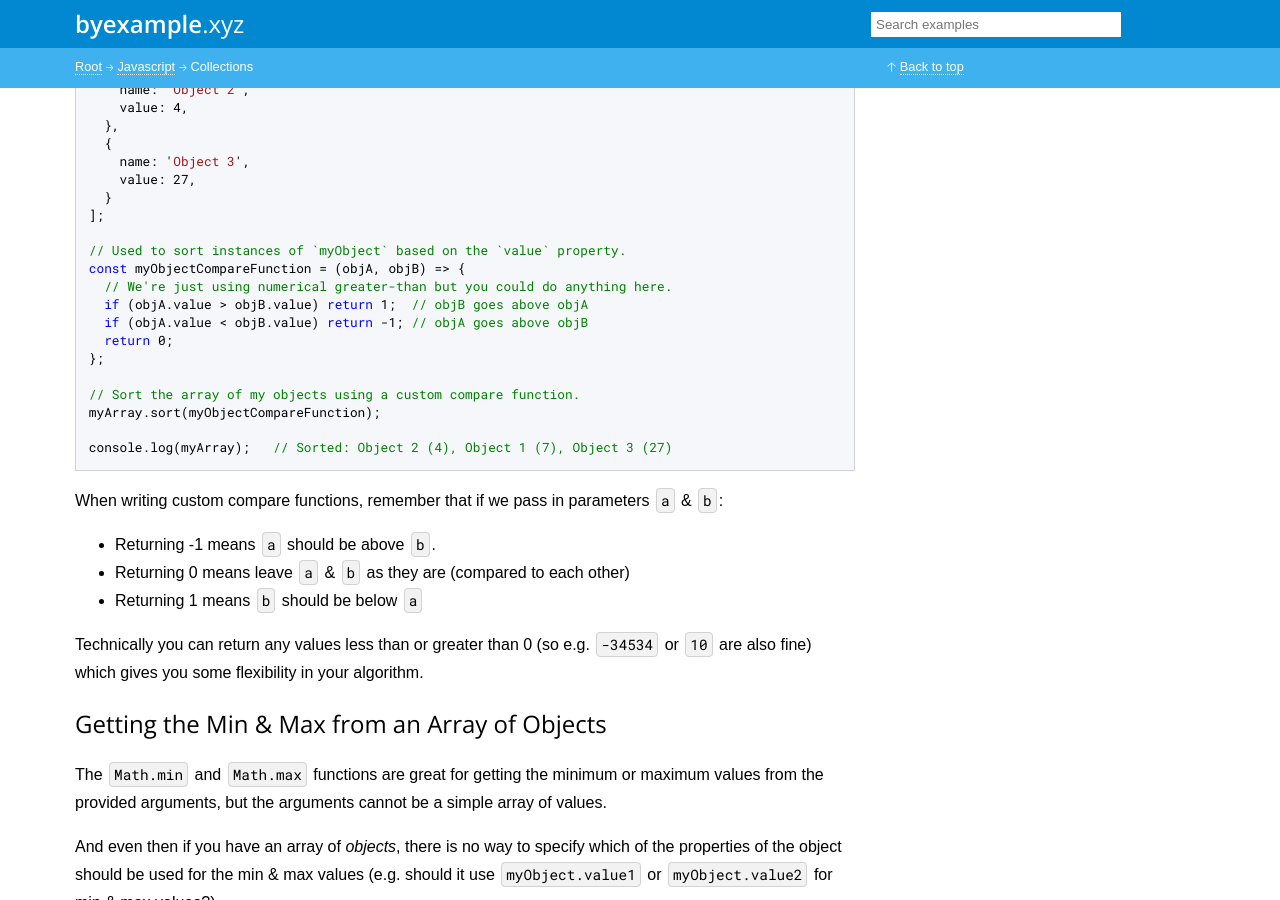
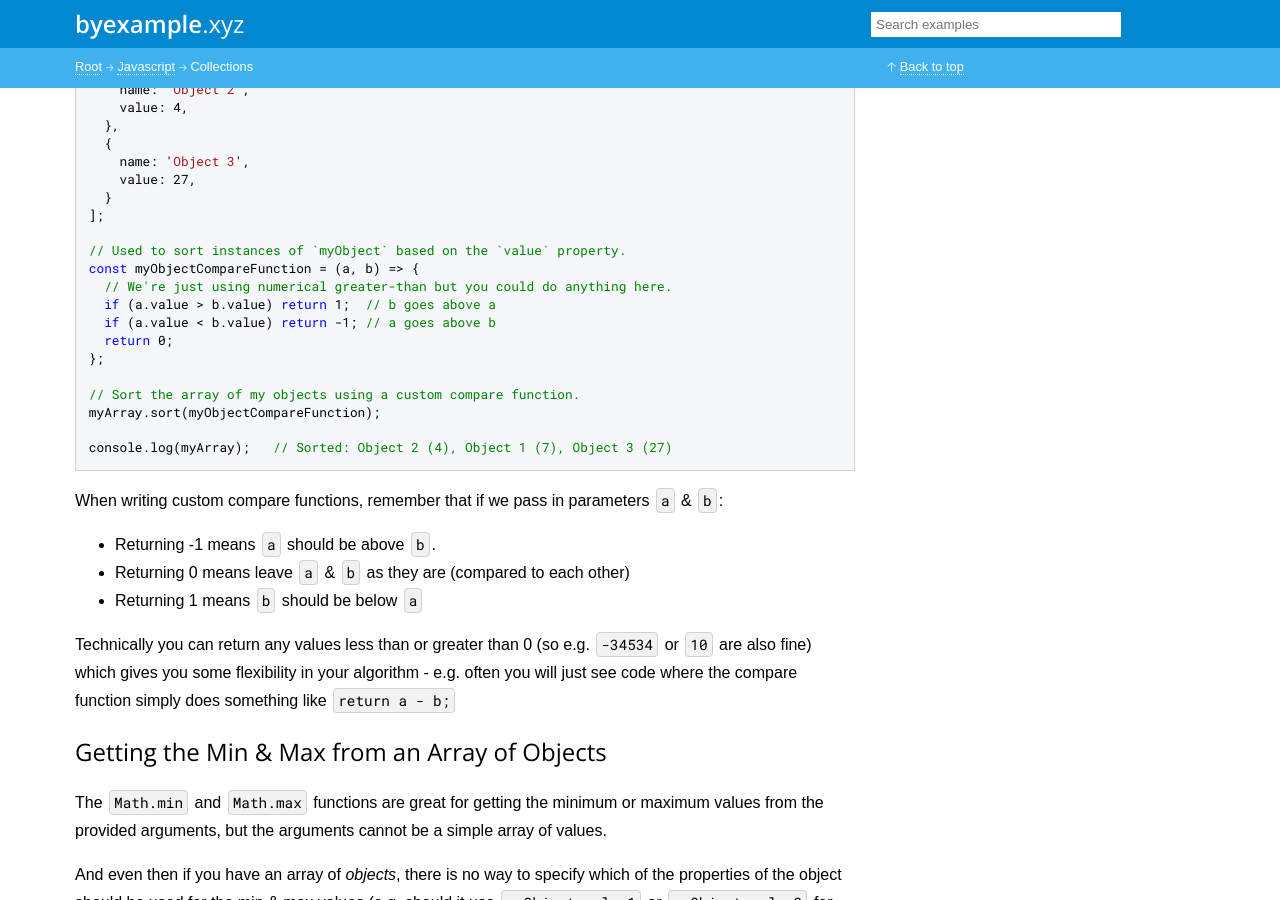
Before and after one commit to matt1/byexample.xyz, a Jekyll site: the page built from _examples/javascript/collections.md, in a window 1280 px wide and 900 px high, scrolled down 463 px. Built offline with Jekyll 4.4.1, drawn with Linux system fonts in a browser that asks for light colours.

Commit message:
Update collections.md

```diff
--- a/_examples/javascript/collections.md
+++ b/_examples/javascript/collections.md
@@ -36,10 +36,10 @@ const myArray = [
 ];
 
 // Used to sort instances of `myObject` based on the `value` property.
-const myObjectCompareFunction = (objA, objB) => {
+const myObjectCompareFunction = (a, b) => {
   // We're just using numerical greater-than but you could do anything here.
-  if (objA.value > objB.value) return 1;  // objB goes above objA
-  if (objA.value < objB.value) return -1; // objA goes above objB
+  if (a.value > b.value) return 1;  // b goes above a
+  if (a.value < b.value) return -1; // a goes above b
   return 0;
 };
 
@@ -55,7 +55,7 @@ When writing custom compare functions, remember that if we pass in parameters
  * Returning 0 means leave `a` & `b` as they are (compared to each other)
  * Returning 1 means `b` should be below `a`
 
-Technically you can return any values less than or greater than 0 (so e.g. `-34534` or `10` are also fine) which gives you some flexibility in your algorithm.
+Technically you can return any values less than or greater than 0 (so e.g. `-34534` or `10` are also fine) which gives you some flexibility in your algorithm - e.g. often you will just see code where the compare function simply does something like `return a - b;`
 
 ## Getting the Min & Max from an Array of Objects
 
```
